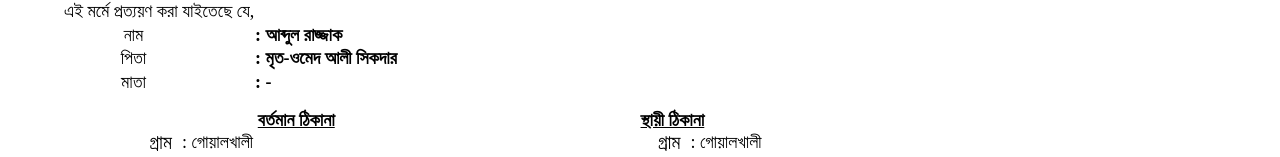
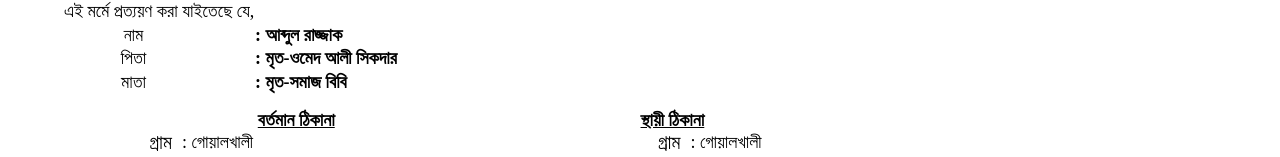
Before and after one commit to Saktaup/45, a plain HTML site: page index.html in a window 1280 px wide. Shown: the part 224-381 px from the top of the page. Drawn offline with Linux system fonts and the light colour scheme.

Commit message:
Update index.html

```diff
--- a/index.html
+++ b/index.html
@@ -102,7 +102,7 @@
             <tr>
                 <td style="font-size:18px; text-align:center;">মাতা </td>
                 <td>
-                    <font style="font-size:18px;  font-weight:bold;">: -</font>
+                    <font style="font-size:18px;  font-weight:bold;">: মৃত-সমাজ বিবি</font>
                 </td>
                 <td></td>
                 <td></td>
```
